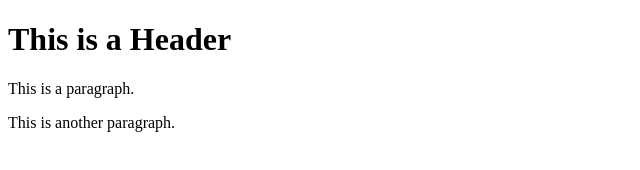
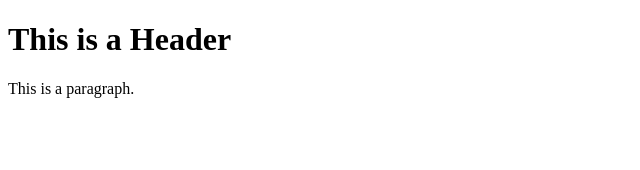
Before and after one commit to BluPhi1914/git-test-part2, a website: page index.html in a window 1280 px wide. Shown: the whole page, without its empty margins (0-640 px from the left). Drawn offline with Linux system fonts and the light colour scheme.

Commit message:
Second commit

```diff
--- a/index.html
+++ b/index.html
@@ -3,6 +3,5 @@
     <body>
         <h1> This is a Header</h1>
         <p>This is a paragraph.</p>
-        <p>This is another paragraph.</p>
     </body>
 </html>
```
